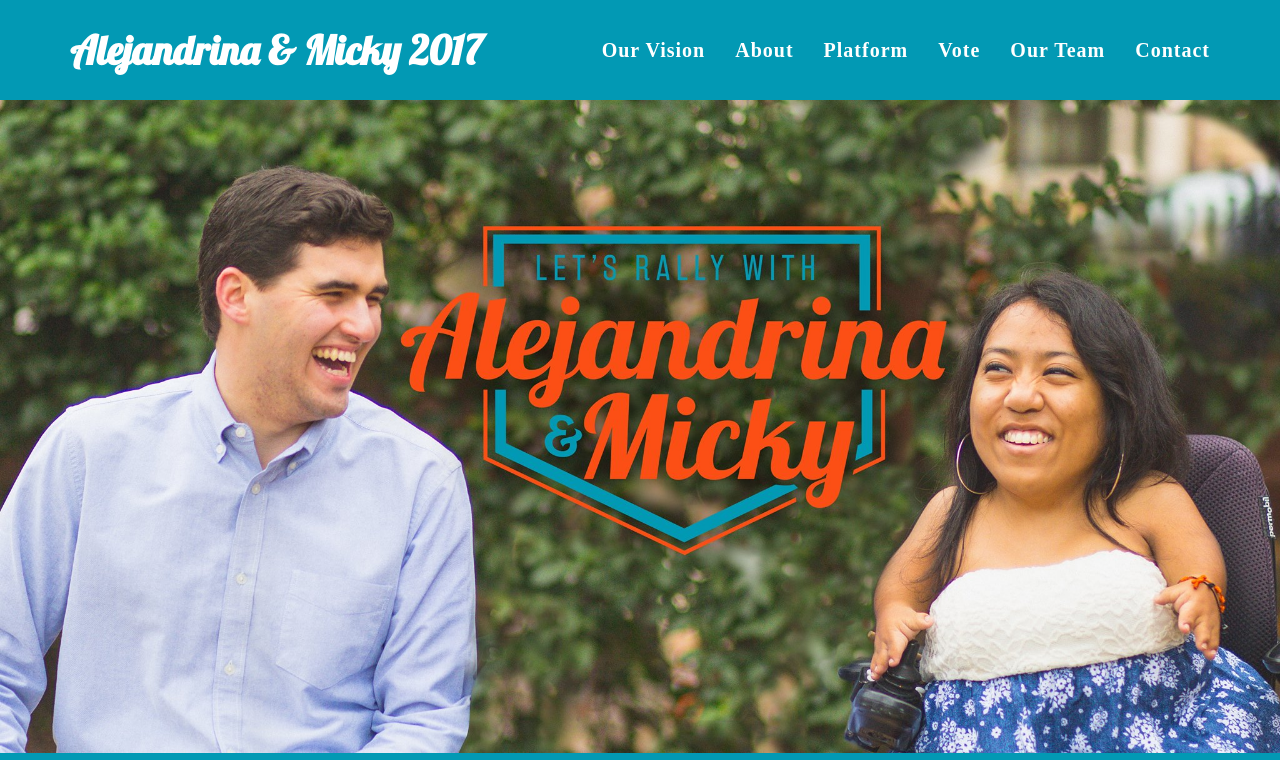
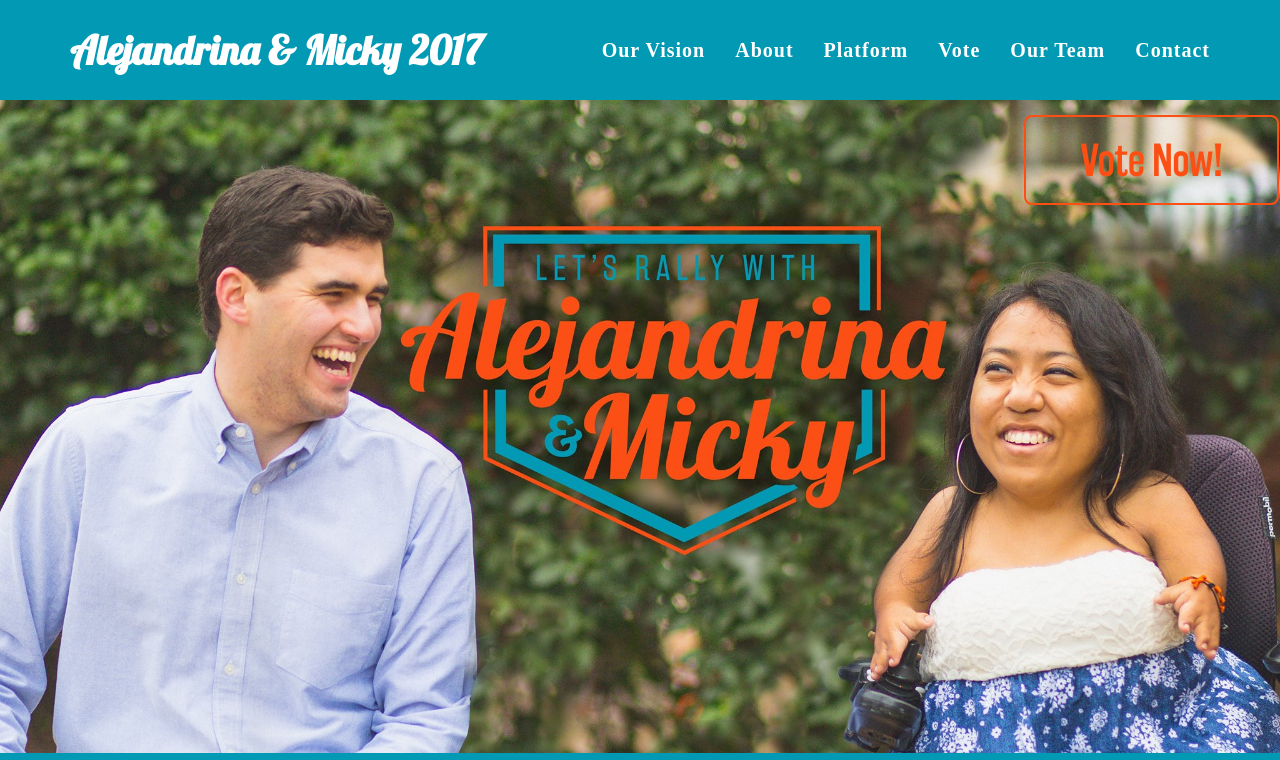
Before and after one commit to alejandrinamicky/alejandrinamicky.github.io, a plain HTML site: page index.html in a window 1280 px wide. Shown: the top 760 px of the page. Drawn offline with nearby package versions, Linux system fonts and the light colour scheme; a script that the page names is missing; a web font is replaced by a local one.

Commit message:
vote now button back up

```diff
--- a/css/freelancer.css
+++ b/css/freelancer.css
@@ -873,12 +873,14 @@ article, aside, details, figcaption, figure, footer, header, hgroup, main, menu,
   position: fixed;
    top: 100px;
    right: 1px;
+   left: 80%;
    color: #fb4f14;
 }
 
 .btn-xlarge {
     padding: 18px 28px;
-    font-size: 44px; //change this to your desired size
+     font-size: 3.2vw; //change this to your desired size
+     text-align: center;
     line-height: normal;
     -webkit-border-radius: 8px;
        -moz-border-radius: 8px;
--- a/index.html
+++ b/index.html
@@ -80,7 +80,7 @@
 
     <!-- Header -->
     <header>
-                      <!-- <a href ="http://deanofstudents.utexas.edu/campuswideelections/" id = "voteNow" class="btn btn-xlarge btn-outline">Vote Now!</a> -->
+          <a href ="http://deanofstudents.utexas.edu/campuswideelections/" id = "voteNow" class="btn btn-xlarge btn-outline">Vote Now!</a>
           <img class="img-responsive" id = "headerImg" src="img/header.png" alt="">
     </header>
 
```
